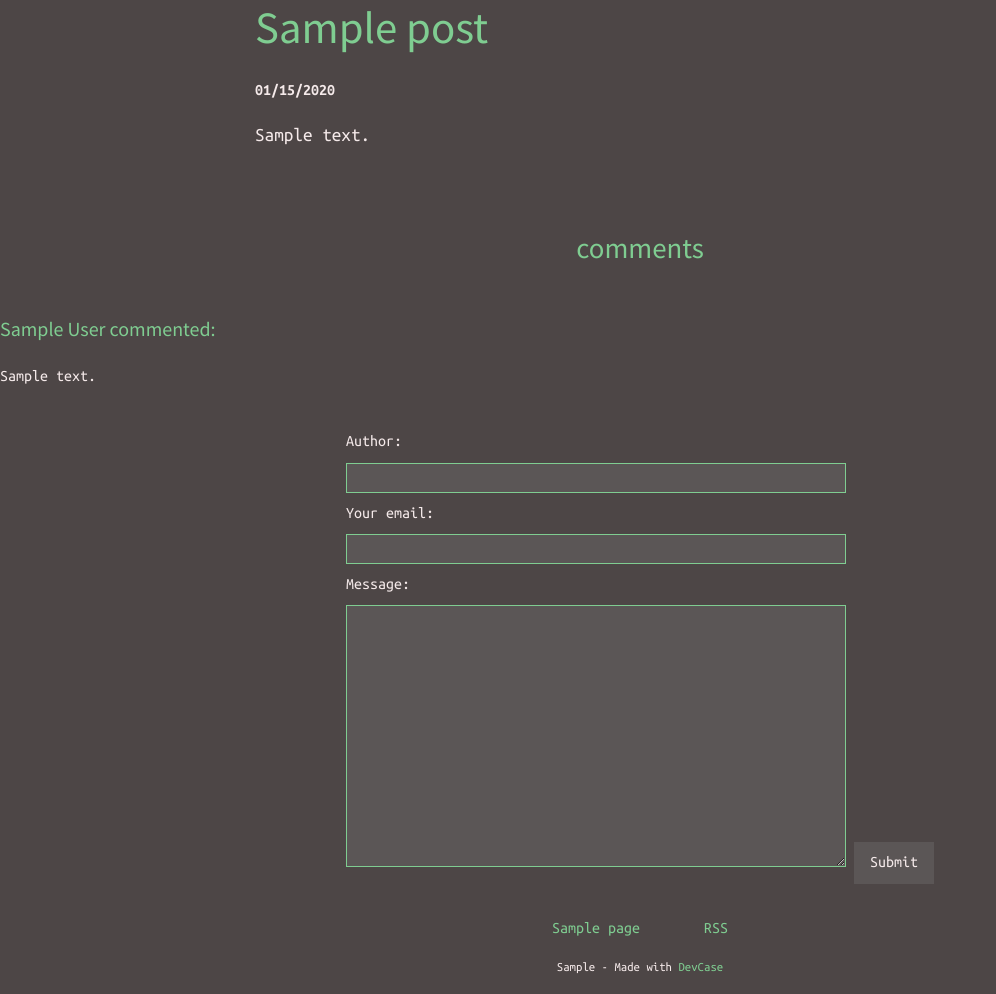
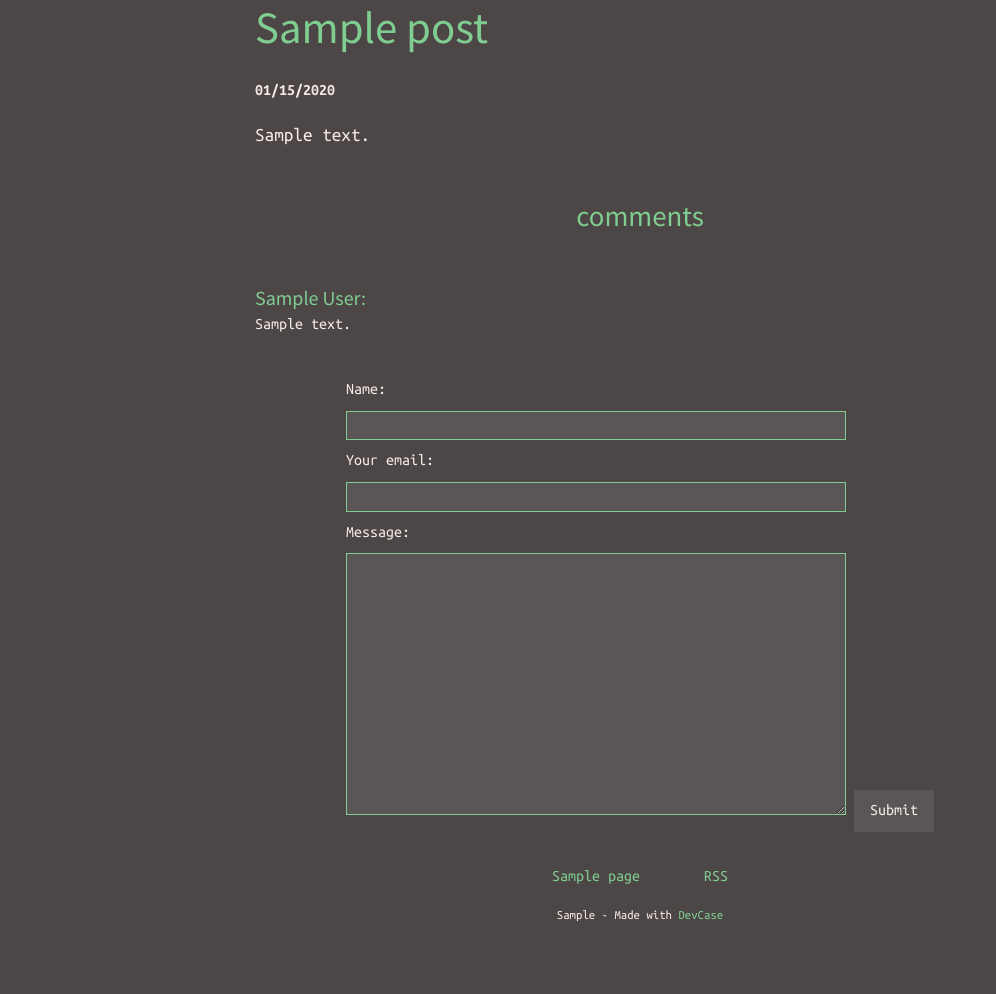
Before and after one commit to rob32/dev-case, a Django app: template templates/blog/blog_detail.html in a window 1280 px wide. Shown: the part 573-1567 px from the top of the page, without its empty margins (0-996 px from the left). After the commit the page ends 1495 px from the top, so only its background shows below. Run offline with Django 4.2, Linux system fonts and the light colour scheme; tables that the repository leaves empty hold one stand-in row (values such as "Sample post"); the template is opened without the code that fills it: values that come from a table or form of the project are taken from there, most other values are stand-ins (such as "Sample title", 1, 10 or a date in 2020); grey boxes marked "Sample" are stand-in pictures; some libraries are stand-ins or nearby versions.

Commit message:
added requested changes

```diff
--- a/blog/forms.py
+++ b/blog/forms.py
@@ -6,5 +6,8 @@ from blog.models import Comment
 class CommentCreationForm(ModelForm):
     class Meta:
         model = Comment
-        labels = {"email": "Your email:"}
+        labels = {
+            "email": "Your email:",
+            "author": "Name:",
+        }
         fields = ["author", "email", "message"]
--- a/blog/views.py
+++ b/blog/views.py
@@ -32,8 +32,9 @@ class BlogDetailView(DetailView):
         context["main_config"] = MainConfig.get_solo()
         context["pages"] = Page.objects.all()
         context["form"] = CommentCreationForm()
-        context["comments"] = Comment.objects.filter(post=self.get_object())
-
+        context["comments"] = Comment.objects.filter(
+            post=self.get_object(), public=True
+        )
         return context
 
     def post(self, *args, **kwargs):
--- a/templates/blog/blog_detail.html
+++ b/templates/blog/blog_detail.html
@@ -2,11 +2,6 @@
 {% load static %}
 {% load markdown_tags %}
 {% block title%} - {{ post.title }}{% endblock title %}
-{% block meta %}
-{% if post.seo %}
-  <meta name="description" content="{{ post.seo }}">
-{% endif %}
-{% endblock meta %}
 {% block styles %}
 <link href="{% static 'vendor/style-codehilite.css' %}" rel="stylesheet" />
 {% endblock styles %}
@@ -52,18 +47,16 @@
     </div>
   </article>
 
-</main>
-
-<main>
-
-  <h2 class="main-headline text-center">comments</h2>
-  <div>
-    {% for comment in comments %}
-       <p> <h5>{{comment.author}} commented:</h5>{{comment.message}}</p>
-    {% endfor %}
-  </div>
+      <h2 class="main-headline text-center">comments</h2>
+     <div class="small-container margin-bottom ">
+      <div>
+        {% for comment in comments %}
+        <h5 class="lead no-margin-bottom">{{comment.author}}:</h5>
+        <p>{{comment.message}}</p>
+        {% endfor %}
+      </div>
+    </div>
   <div class="small-container margin-top flex">
-
     <form action="" method="POST">
       {% csrf_token %}
       {{form}}
```
